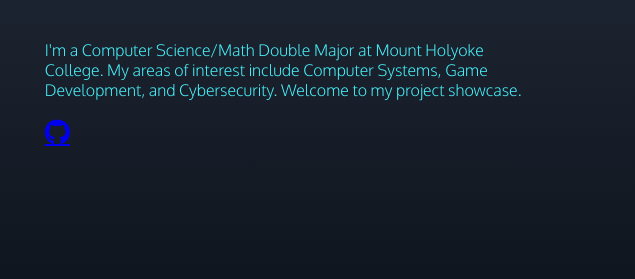
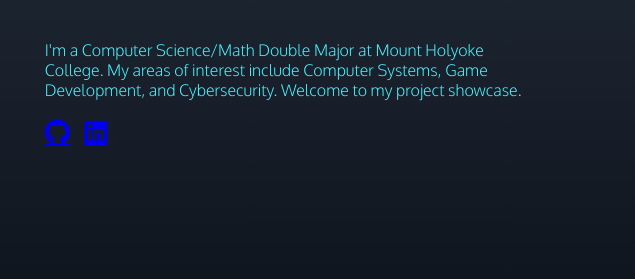
Before and after one commit to claryng/Clary-Website, a website with bundled scripts: page front-end/src/index.html in a window 1280 px wide. Shown: the part 287-566 px from the top of the page, 0-635 px from the left. Built offline with nearby package versions, Linux system fonts and the light colour scheme.

Commit message:
Add link to Linkedin

```diff
--- a/front-end/src/components/HomePage/HomePage.css
+++ b/front-end/src/components/HomePage/HomePage.css
@@ -47,6 +47,7 @@
 
 .introduction a {
     font-size: 26px;
+    padding-right: 3%;
 }
 
 
--- a/front-end/src/components/HomePage/HomePage.js
+++ b/front-end/src/components/HomePage/HomePage.js
@@ -48,14 +48,27 @@ export class HomePage extends BaseComponent {
         introduction.classList.add('introduction');
         introduction.innerText = "I'm a Computer Science/Math Double Major at Mount Holyoke College. My areas of interest include Computer Systems, Game Development, and Cybersecurity. Welcome to my project showcase.";
 
+        // add icons
+        const icons = document.createElement('div');
+
         // add github link
         const github = document.createElement('a');
         github.classList.add('fa-brands');
         github.classList.add('fa-github');
         github.setAttribute('href', 'https://github.com/claryng');
+
+        // add linkedin link
+        const linkedin = document.createElement('a');
+        linkedin.classList.add('fa-brands');
+        linkedin.classList.add('fa-linkedin');
+        linkedin.setAttribute('href', 'https://www.linkedin.com/in/clary-n-030a822a6/');
+
+        icons.appendChild(github);
+        icons.appendChild(linkedin);
+
         introduction.appendChild(document.createElement('br'));
         introduction.appendChild(document.createElement('br'));
-        introduction.appendChild(github);
+        introduction.appendChild(icons);
 
         introduction.classList.add('animate');
 
```
